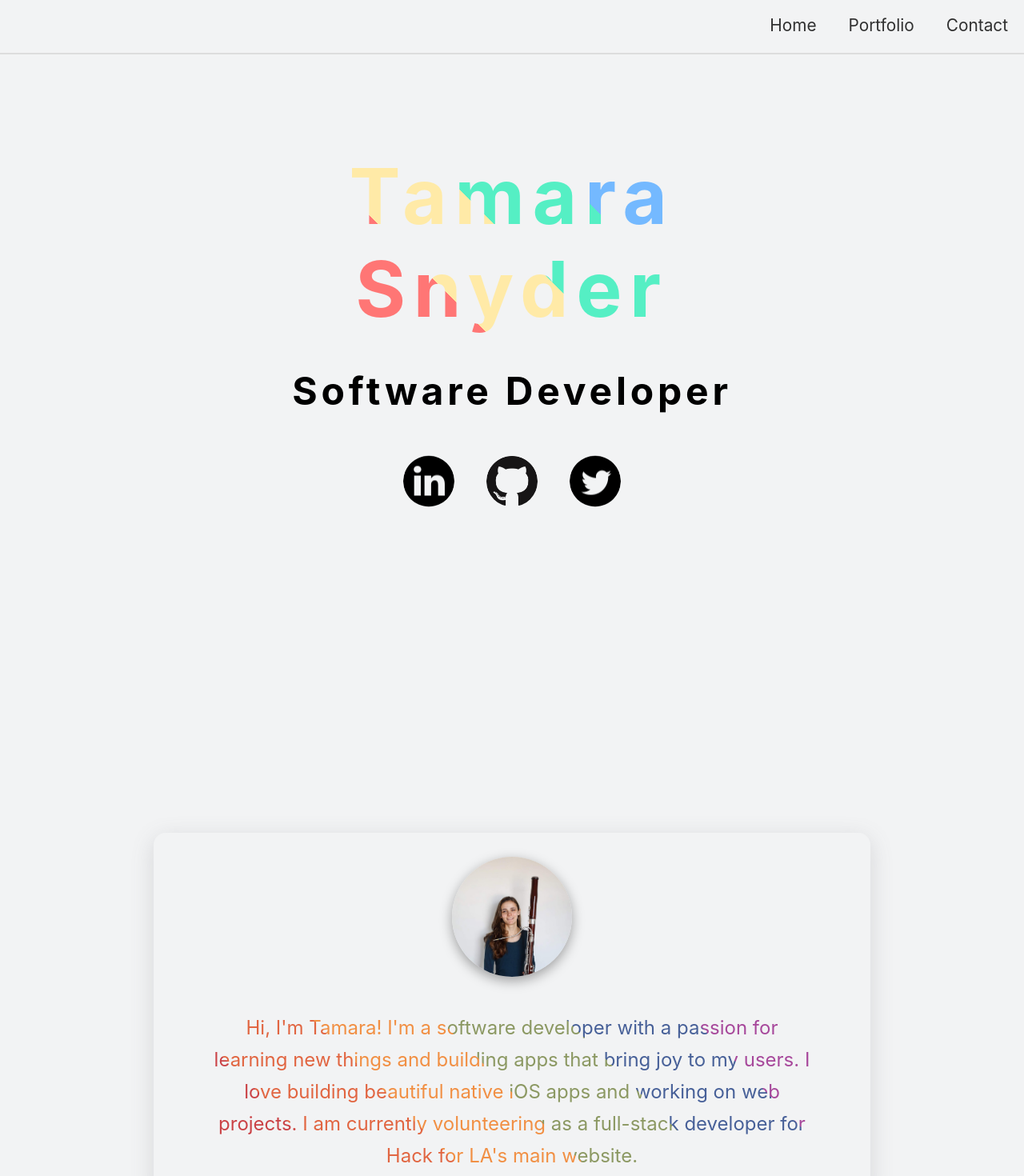
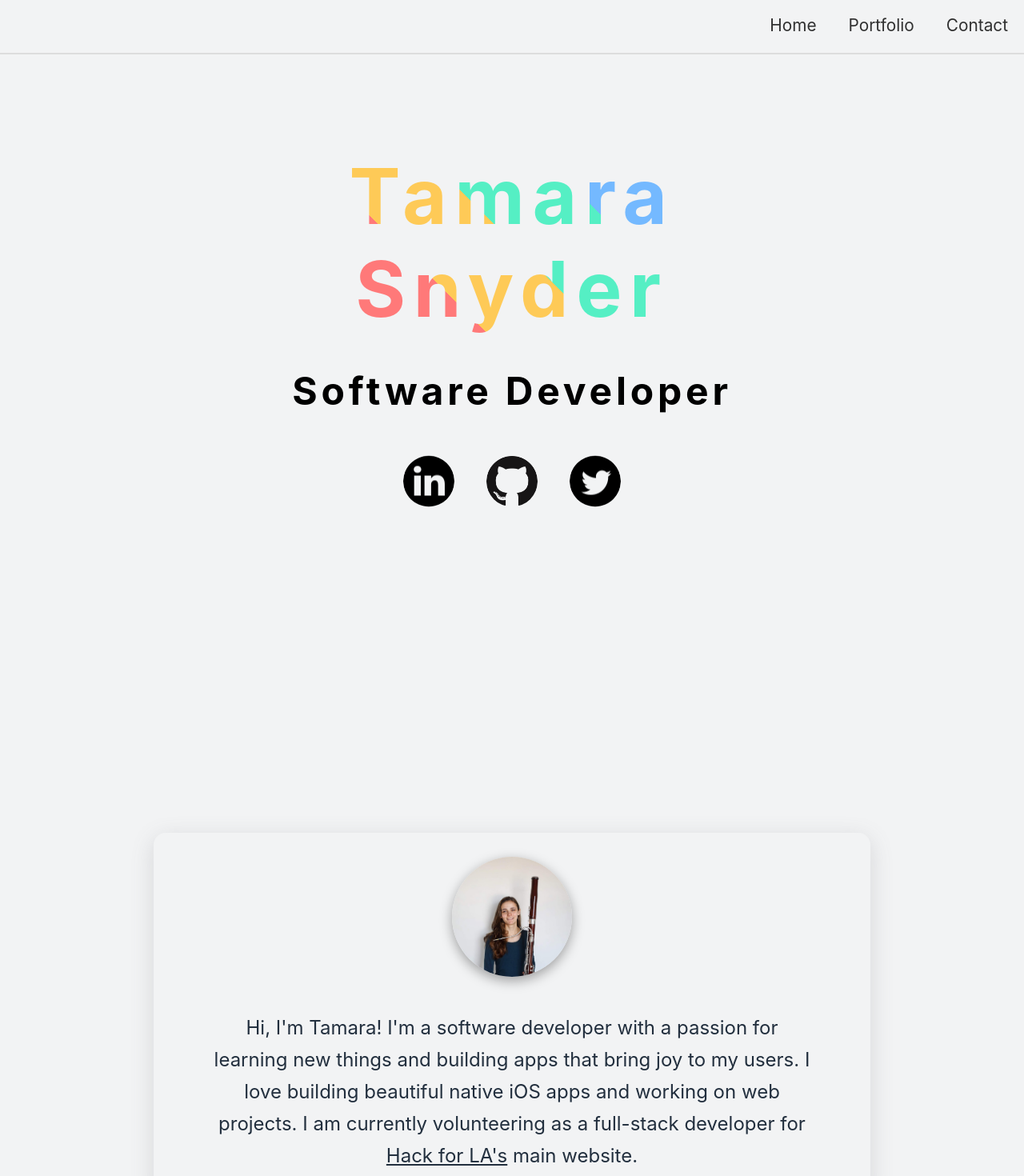
Before and after one commit to tamara-snyder/portfolio, a Svelte app: page / in a window 1280 px wide. Shown: the top 1470 px of the page at 80% size. Built offline with nearby package versions, Linux system fonts and the light colour scheme.

Commit message:
Fix colors in overview section for more contrast

```diff
--- a/src/BioText.svelte
+++ b/src/BioText.svelte
@@ -18,25 +18,6 @@
     width: 90%;
     margin: auto;
     line-height: 2.5rem;
-    /* background: linear-gradient(to top, #ff5d1d 0%, #842dee 100%); */
-    background-color: #CA4246;
-
-  /* Create the gradient. */
-   background-image: linear-gradient(
-        45deg,
-        #CA4246 16.666%,
-        #E16541 16.666%,
-        #E16541 33.333%,
-        #F18F43 33.333%,
-        #F18F43 50%,
-        #8B9862 50%,
-        #8B9862 66.666%,
-        #476098 66.666%,
-        #476098 83.333%,
-        #A7489B 83.333%);
-    background-clip: text;
-    -webkit-background-clip: text;
-    -webkit-text-fill-color: transparent;
   }
 
   img {
--- a/src/Overview.svelte
+++ b/src/Overview.svelte
@@ -58,7 +58,7 @@
   }
 
   h1 {
-    font-size: 6rem;
+    font-size: 12vmin;
     text-align: center;
     margin: 5vh auto;
     letter-spacing: .1em;
@@ -79,11 +79,11 @@
         #A7489B 83.333%); */
         background: linear-gradient(
         45deg,
-        #d63031 16.666%,
-        #ff7675 16.666%,
-        #ff7675 33.333%,
-        #ffeaa7 33.333%,
-        #ffeaa7 50%,
+        #eb4d4b 16.666%,
+        #ff7979 16.666%,
+        #ff7979 33.333%,
+        #feca57 33.333%,
+        #feca57 50%,
         #55efc4 50%,
         #55efc4 66.666%,
         #74b9ff 66.666%,
@@ -95,7 +95,7 @@
   }
 
   h2 {
-    font-size: 3rem;
+    font-size: 6vmin;
     text-align: center;
     margin: 5vh auto;
 
```
